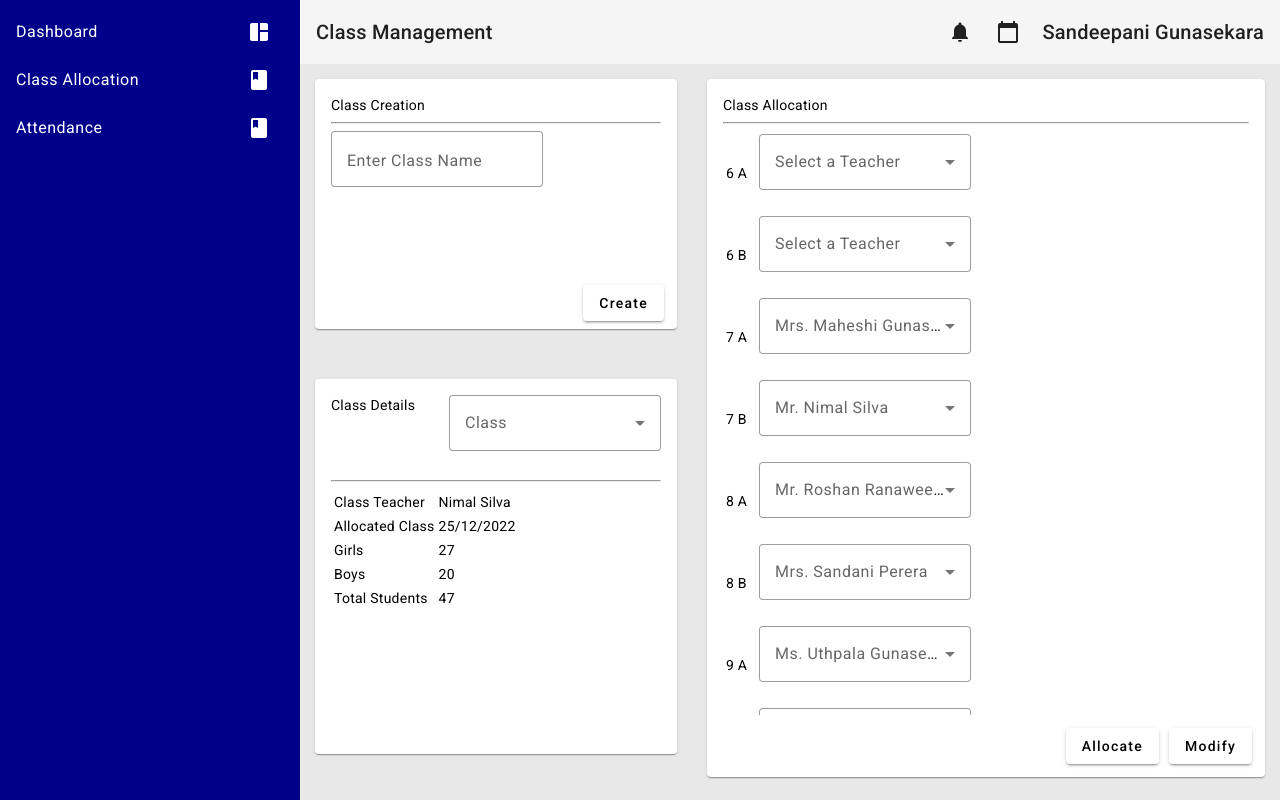
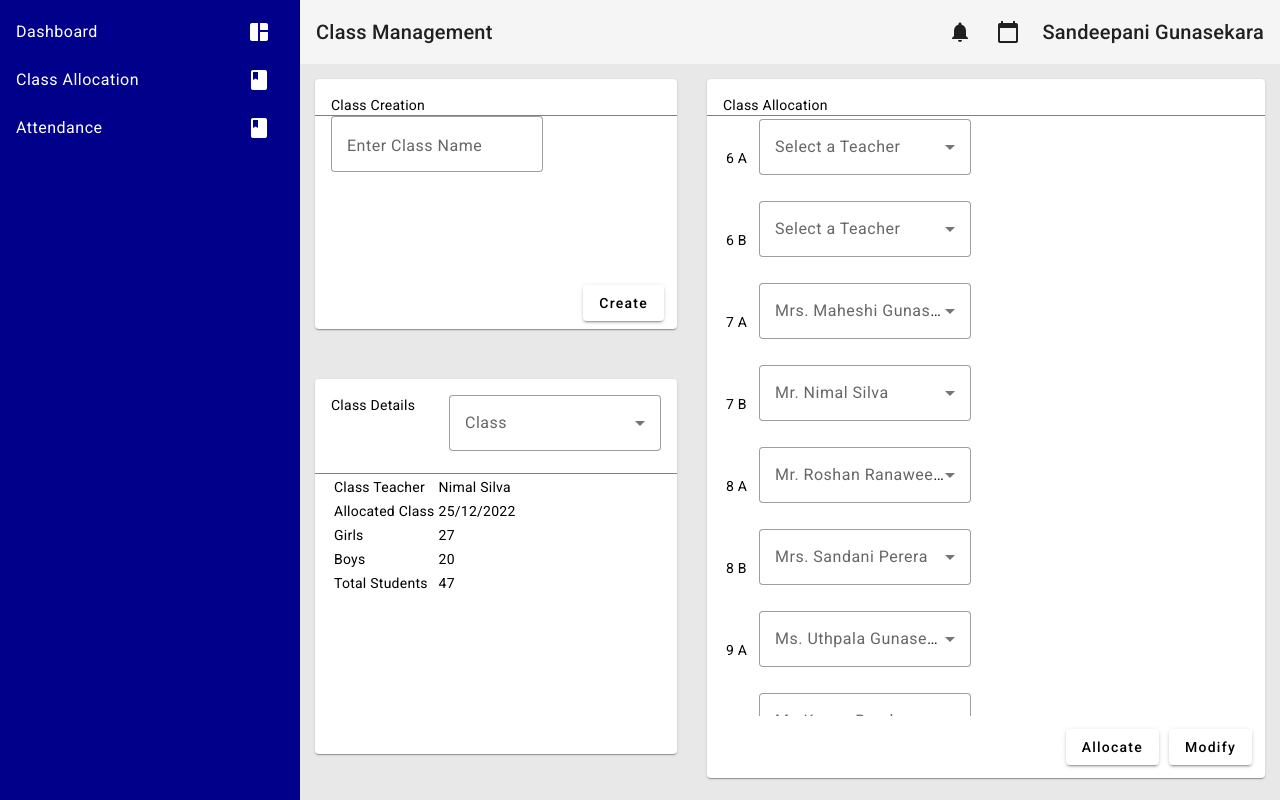
Before and after one commit to codingPentagon/ZoneEd, an Angular app in the folder frontend/: page /clsallocate in a window 1280 px wide. Built offline with nearby package versions, Linux system fonts and the light colour scheme.

Commit message:
added bottom border for mat card header

```diff
--- a/frontend/src/app/attdnce-tchr/attdnce-tchr.component.css
+++ b/frontend/src/app/attdnce-tchr/attdnce-tchr.component.css
@@ -42,3 +42,7 @@ mat-card-content{
 .attensummary{
   height: 85vh;
 }
+
+mat-card-header{
+  border-bottom: 1.5px solid gray;
+}
--- a/frontend/src/app/cls-allocate/cls-allocate.component.css
+++ b/frontend/src/app/cls-allocate/cls-allocate.component.css
@@ -38,3 +38,7 @@ mat-card-content{
   overflow: auto;
   height: 75vh;
 }
+
+mat-card-header{
+  border-bottom: 1.5px solid gray;
+}
--- a/frontend/src/app/cls-allocate/cls-allocate.component.html
+++ b/frontend/src/app/cls-allocate/cls-allocate.component.html
@@ -8,7 +8,6 @@
          Class Creation
        </mat-card-header>
        <mat-card-content>
-         <hr>
          <mat-form-field appearance="outline">
            <mat-label>Enter Class Name</mat-label>
            <input matInput placeholder="E.g. 6 A">
@@ -29,7 +28,6 @@
          </mat-form-field>
        </mat-card-header>
        <mat-card-content class="allocation-form">
-         <hr>
          <table>
            <tr>
              <td>Class Teacher</td>
@@ -59,7 +57,7 @@
       <mat-card>
         <mat-card-header>Class Allocation</mat-card-header>
         <mat-card-content>
-          <hr>
+
          <table>
            <tr>
              <td>6 A</td>
```
